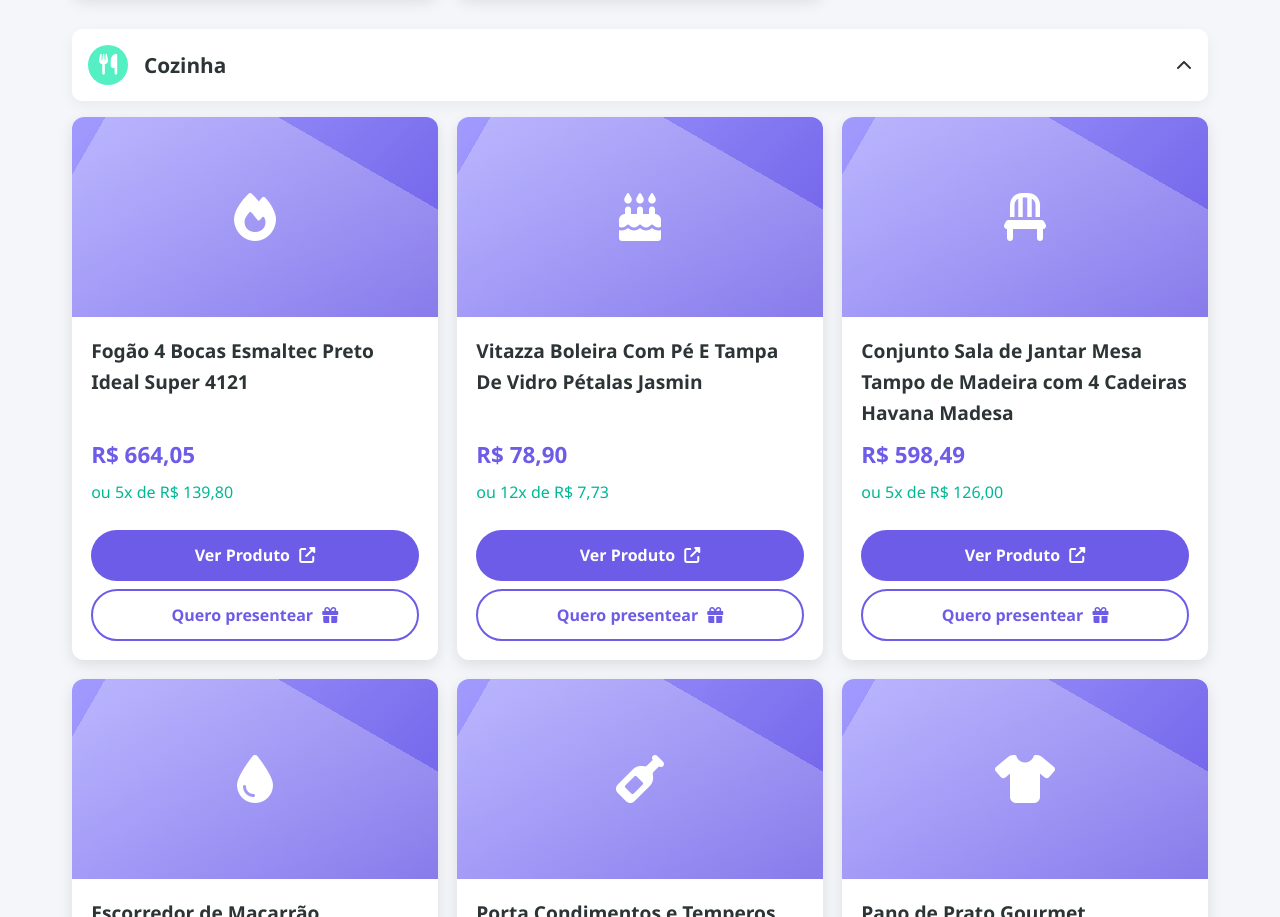
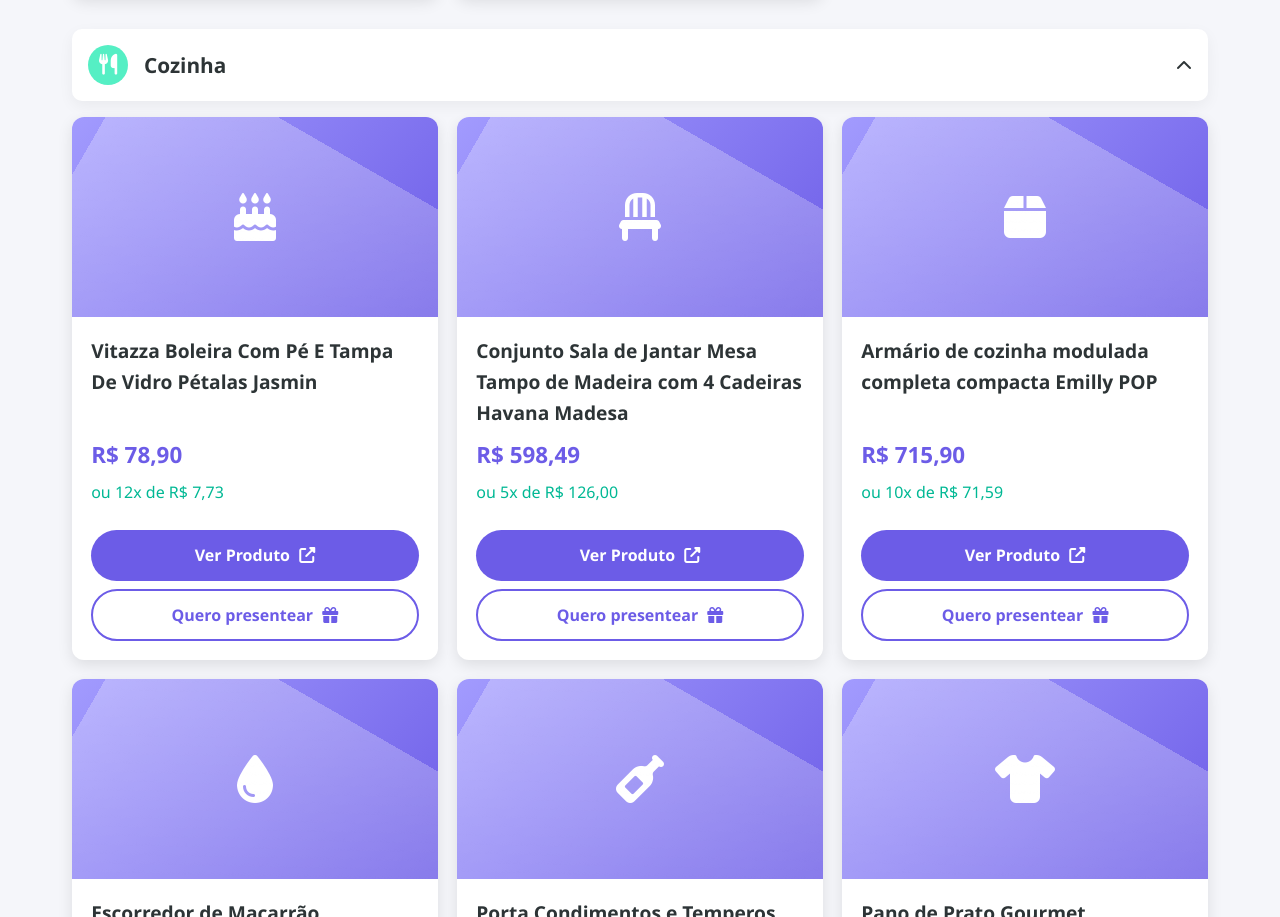
Before and after one commit to EduardoAguiarS/lista_presente, a plain HTML site: page index.html in a window 1280 px wide. Shown: the part 833-1750 px from the top of the page. Drawn offline with Linux system fonts and the light colour scheme.

Commit message:
remove and add new itens

```diff
--- a/index.html
+++ b/index.html
@@ -772,24 +772,6 @@
                 </div>
             </div>
             <div class="category-content">
-                <!-- Fogão 4 Bocas -->
-                <div class="gift-card">
-                    <div class="gift-image">
-                        <i class="fas fa-fire"></i>
-                    </div>
-                    <div class="gift-content">
-                        <h3 class="gift-title">Fogão 4 Bocas Esmaltec Preto Ideal Super 4121</h3>
-                        <div class="gift-price">R$ 664,05</div>
-                        <div class="gift-installments">ou 5x de R$ 139,80</div>
-                        <a href="https://www.magazineluiza.com.br/fogao-4-bocas-esmaltec-preto-ideal-super-4121/p/238611700/ed/fg4b/" class="btn" target="_blank">
-                            Ver Produto <i class="fas fa-external-link-alt"></i>
-                        </a>
-                        <button class="btn btn-secondary contact-product" data-product="Fogão 4 Bocas Esmaltec Preto Ideal Super 4121">
-                            Quero presentear <i class="fas fa-gift"></i>
-                        </button>
-                    </div>
-                </div>
-
                 <!-- Boleira -->
                 <div class="gift-card">
                     <div class="gift-image">
@@ -821,6 +803,24 @@
                             Ver Produto <i class="fas fa-external-link-alt"></i>
                         </a>
                         <button class="btn btn-secondary contact-product" data-product="Conjunto Sala de Jantar Mesa Tampo de Madeira com 4 Cadeiras Havana Madesa">
+                            Quero presentear <i class="fas fa-gift"></i>
+                        </button>
+                    </div>
+                </div>
+
+                <!-- Conjunto Sala de Jantar -->
+                <div class="gift-card">
+                    <div class="gift-image">
+                        <i class="fas fa-box"></i>
+                    </div>
+                    <div class="gift-content">
+                        <h3 class="gift-title">Armário de cozinha modulada completa compacta Emilly POP</h3>
+                        <div class="gift-price">R$ 715,90</div>
+                        <div class="gift-installments">ou 10x de R$ 71,59</div>
+                        <a href="https://www.mercadolivre.com.br/armario-de-cozinha-modulada-completa-compacta-emilly-pop-com-armario-e-balco-cor-rusticpreto-grem229002/p/MLB27417990?pdp_filters=item_id%3AMLB3534874263#cart_referer=item#source=shopping_cart" class="btn" target="_blank">
+                            Ver Produto <i class="fas fa-external-link-alt"></i>
+                        </a>
+                        <button class="btn btn-secondary contact-product" data-product="Armário de cozinha modulada completa compacta Emilly pop">
                             Quero presentear <i class="fas fa-gift"></i>
                         </button>
                     </div>
@@ -940,7 +940,7 @@
                         <h3 class="gift-title">Mangueira Flex Verde Em Pvc 3 Camadas 1/2 20m Tramontina</h3>
                         <div class="gift-price">R$ 73,23</div>
                         <div class="gift-installments">ou 12x de R$ 7,18</div>
-                        <a href="https://www.mercadolivre.com.br/perfect-mop-pro-16l-360-inox-balde-com-3-refis-azul/p/MLB19969083#polycard_client=search-nordic&searchVariation=MLB19969083&wid=MLB3297970619&position=25&search_layout=grid&type=product&tracking_id=ae4dc4e0-917a-4d91-afdc-c05c8889e36d&sid=search" class="btn" target="_blank">
+                        <a href="https://www.mercadolivre.com.br/mangueira-flex-verde-em-pvc-3-camadas-12-20m-tramontina/p/MLB22602214?searchVariation=MLB22602214#polycard_client=search-nordic&searchVariation=MLB22602214&wid=MLB4795199364&position=5&search_layout=grid&type=product&tracking_id=8de66064-2147-4f8c-9ec5-d107d6e63912&sid=search" class="btn" target="_blank">
                             Ver Produto <i class="fas fa-external-link-alt"></i>
                         </a>
                         <button class="btn btn-secondary contact-product" data-product="Mangueira Flex Verde Em Pvc 3 Camadas 1/2 20m Tramontina">
```
